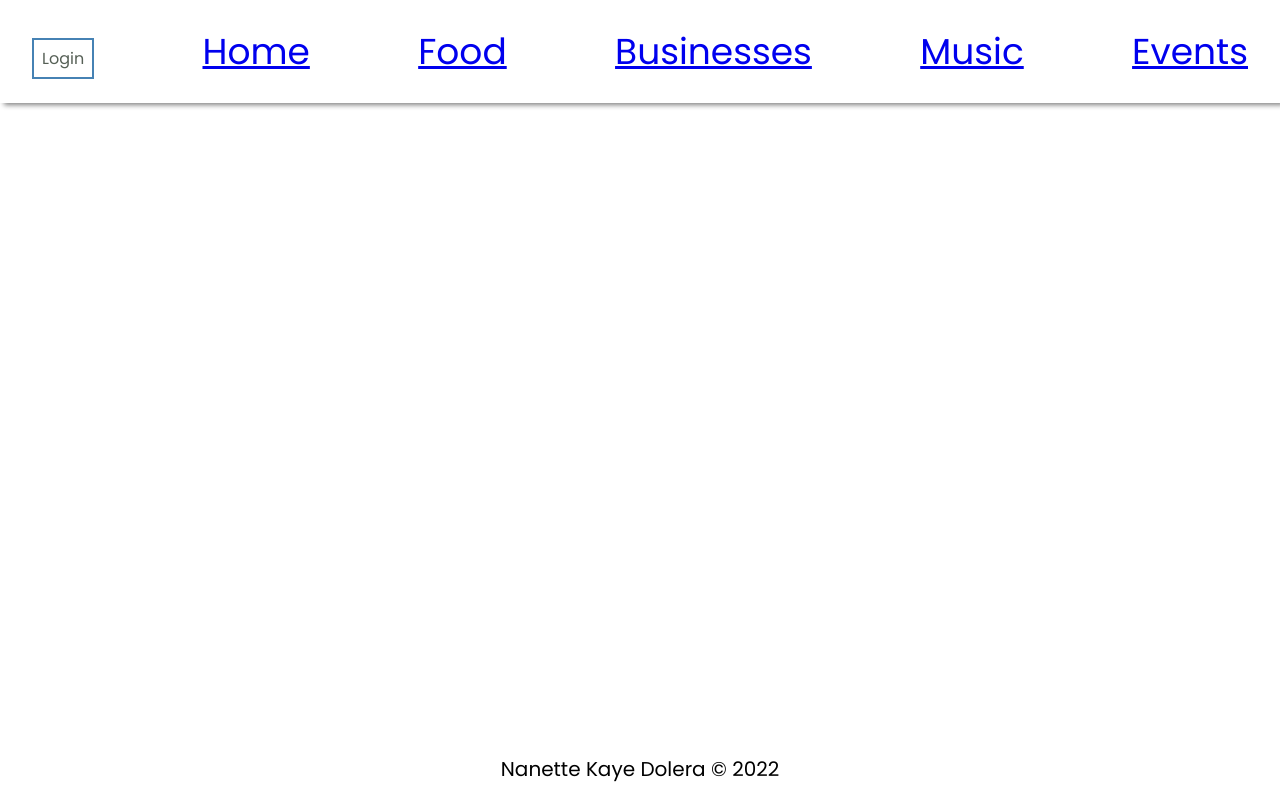
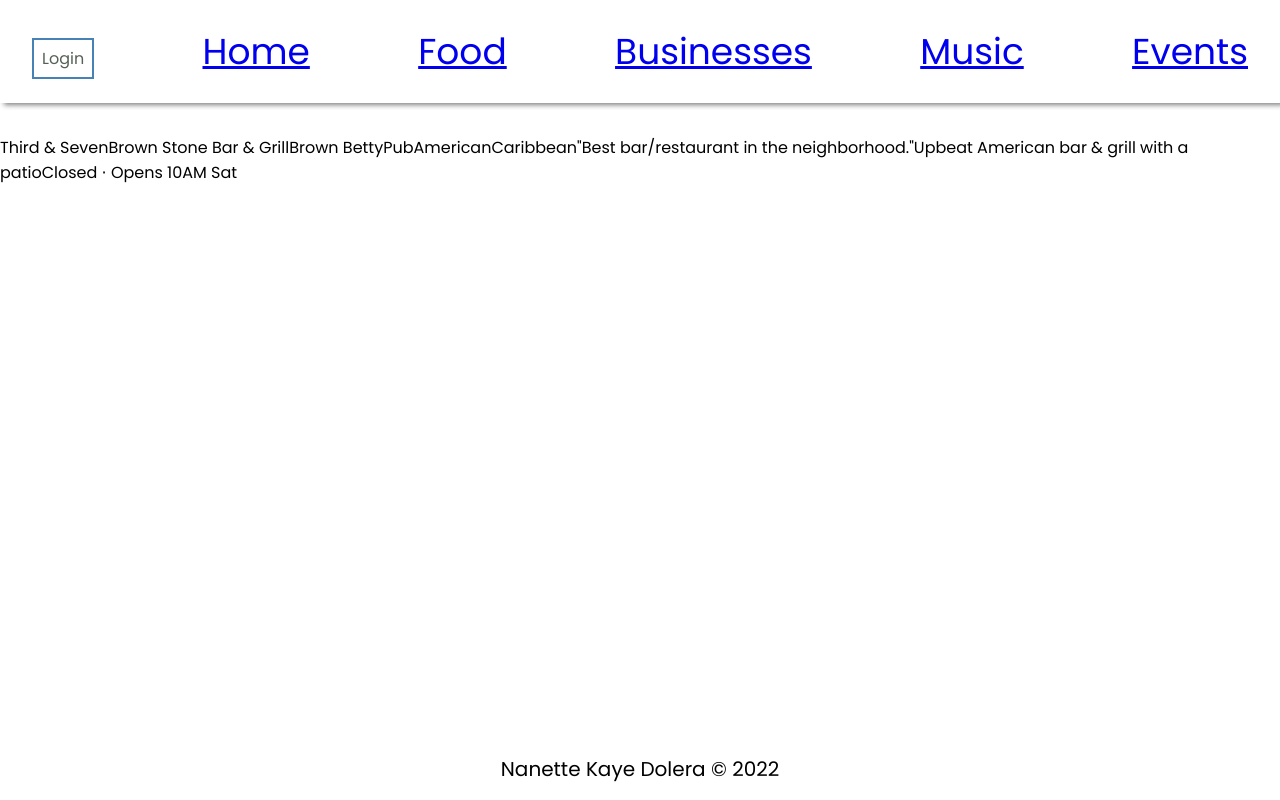
Before and after one commit to NotNanetteKaye/FullStack-capstone2022, a React (Create React App) app in the folder frontend/: page /food in a window 1280 px wide. Built offline with nearby package versions, Linux system fonts and the light colour scheme.

Commit message:
Imported BusinessMapper.jsx into FoodPage.js

```diff
--- a/frontend/src/pages/FoodPage/FoodPage.js
+++ b/frontend/src/pages/FoodPage/FoodPage.js
@@ -1,4 +1,5 @@
 import React, { useState } from 'react';
+import BusinessMapper from "../../components/BusinessMapper/BusinessMapper"
 
 
 
@@ -471,7 +472,7 @@ const FoodPage = () => {
 
     return (
         <div>
-
+          <BusinessMapper businesses = {restaurants} />
         </div>
     )
 }
```
